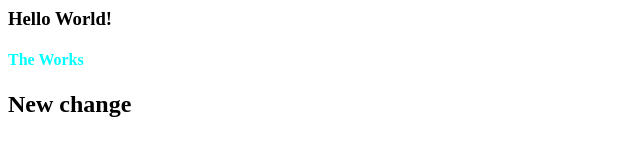
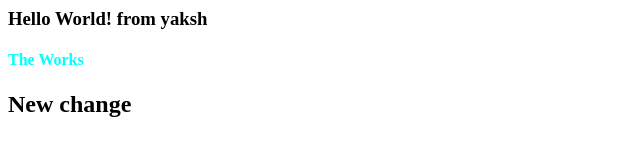
Before and after one commit to AbhijitTheworks/sanctuary, a plain HTML site: page index.html in a window 1280 px wide. Shown: the whole page, without its empty margins (0-640 px from the left). Drawn offline with Linux system fonts and the light colour scheme.

Commit message:
new change

```diff
--- a/index.html
+++ b/index.html
@@ -1,6 +1,6 @@
 <html>
     <body>
-        <h3>Hello World!</h3>
+        <h3>Hello World! from yaksh</h3>
         <h4 style="color: aqua;">The Works</h4>
         <h2> New change</h2>
     </body>
```
